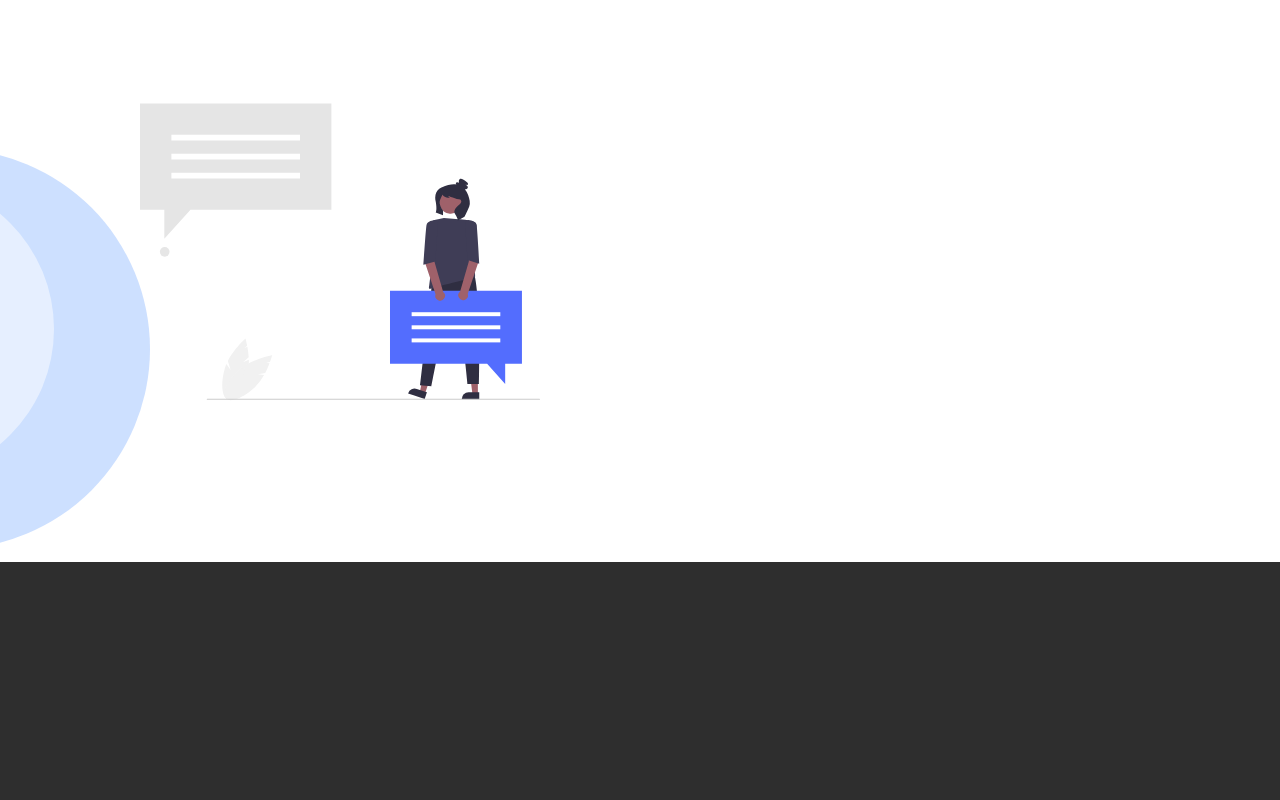
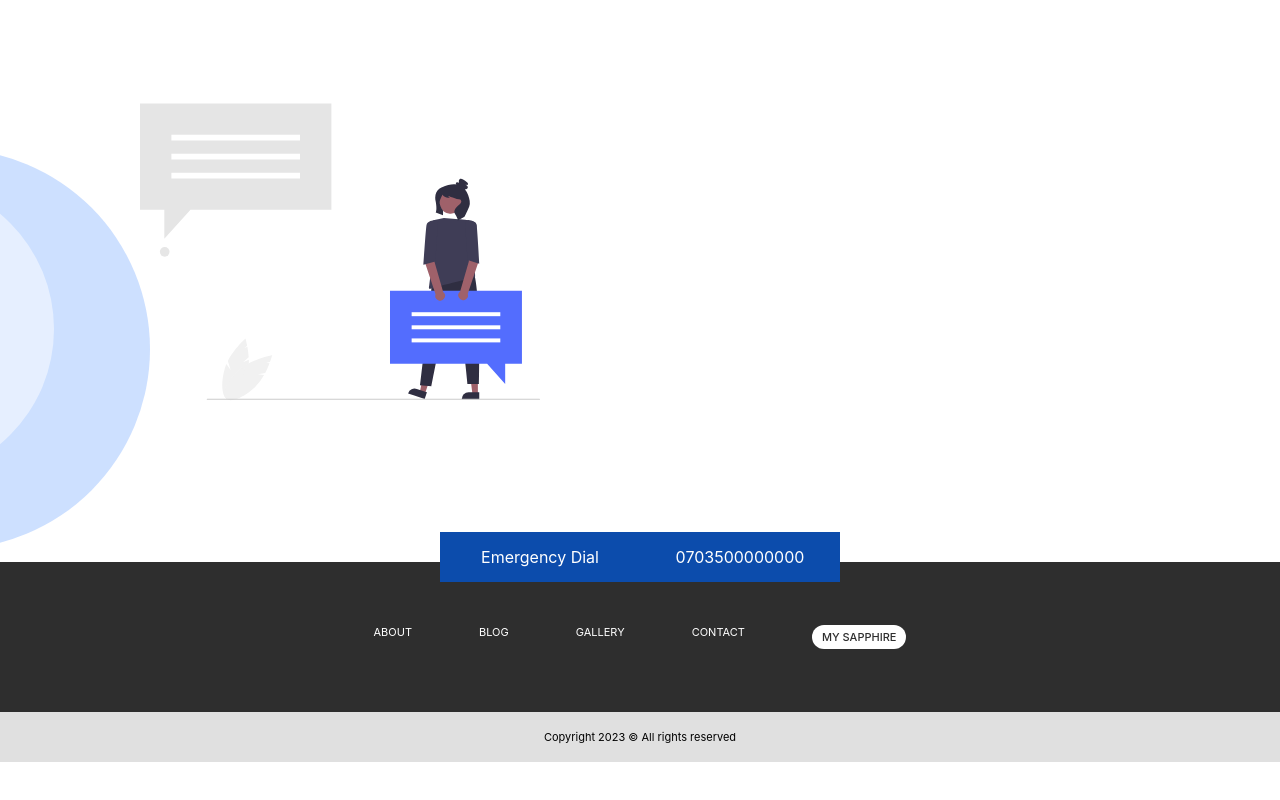
Before and after one commit to ObinnaKelvin/sapphire, a React (Create React App) app: page / in a window 1280 px wide. Shown: the part 2377-3177 px from the top of the page. After the commit the page ends 3139 px from the top, so only its background shows below. Built offline with nearby package versions, Linux system fonts and the light colour scheme.

Commit message:
Footer completed (desktop)

```diff
--- a/src/View/components/footer/Footer.jsx
+++ b/src/View/components/footer/Footer.jsx
@@ -2,16 +2,37 @@ import React from 'react'
 import './footer.scss'
 
 function Footer() {
+
+    const currentYear = new Date().getFullYear();
+
   return (
     <div className="footer-container">
         <div className="footer-top">
+            <div className="footer-top-upper">
+                <div className="footer-top-upper-left">
+                    Emergency Dial
+                </div>
+                <div className="footer-top-upper-right">
+                    0703500000000
+                </div>
+            </div>
             <div className="footer-top-inner">
+                <div className="footer-logo-holder">
+
+                </div>
+                <div className="footer-link-holder">
+                    <div>ABOUT</div>
+                    <div>BLOG</div>
+                    <div>GALLERY</div>
+                    <div>CONTACT</div>
+                    <div>MY SAPPHIRE</div>
+                </div>
 
             </div>
         </div>
         <div className="footer-middle">
             <div className="footer-middle-inner">
-
+                <div className="footer-tail">Copyright {currentYear} © All rights reserved</div>
             </div>
         </div>
     </div>
--- a/src/View/components/footer/footer.scss
+++ b/src/View/components/footer/footer.scss
@@ -2,12 +2,72 @@
 .footer-container {
 
     .footer-top {
+        background-color: #2E2E2E;
+        height: 150px;
+        display: flex;
+        align-items: center;
+        justify-content: center;
+        position: relative;
 
-        background-color: #2E2E2E;
-        height: 300px;
+        .footer-top-upper {
+            width: 400px;
+            height: 50px;
+            background-color: #0C4CAC;
+            position: absolute;
+            margin: -160px 0px 0px 0px;
+            display: flex;
+            align-items: center;
+            justify-content: center;
+            text-align: center;
+            color: white;
+
+            .footer-top-upper-left {
+                width: 50%;
+            }
+
+            .footer-top-upper-right {
+                width: 50%;
+            }
+        }
 
         .footer-top-inner {
+            width: 600px;
+            display: flex;
+            flex-direction: column;
 
+            .footer-logo-holder {
+
+            }
+
+            .footer-link-holder {
+                display: flex;
+                // gap: 20px;
+                justify-content: space-around;
+                color: white;
+                font-size: 11px;
+                // border: 1px solid white;
+
+                div {
+                    cursor: pointer;
+                }
+
+                div:nth-child(5) {
+                    background-color: white;
+                    color: #2E2E2E;
+                    padding: 5px 10px;
+                    font-weight: 500;
+                    border-radius: 19px;
+                }
+            }
         }
     }
+
+    .footer-middle {
+        background-color: #E0E0E0;
+        height: 50px;
+        display: flex;
+        align-items: center;
+        justify-content: center;
+        font-size: 11px;
+    }
 }
```
